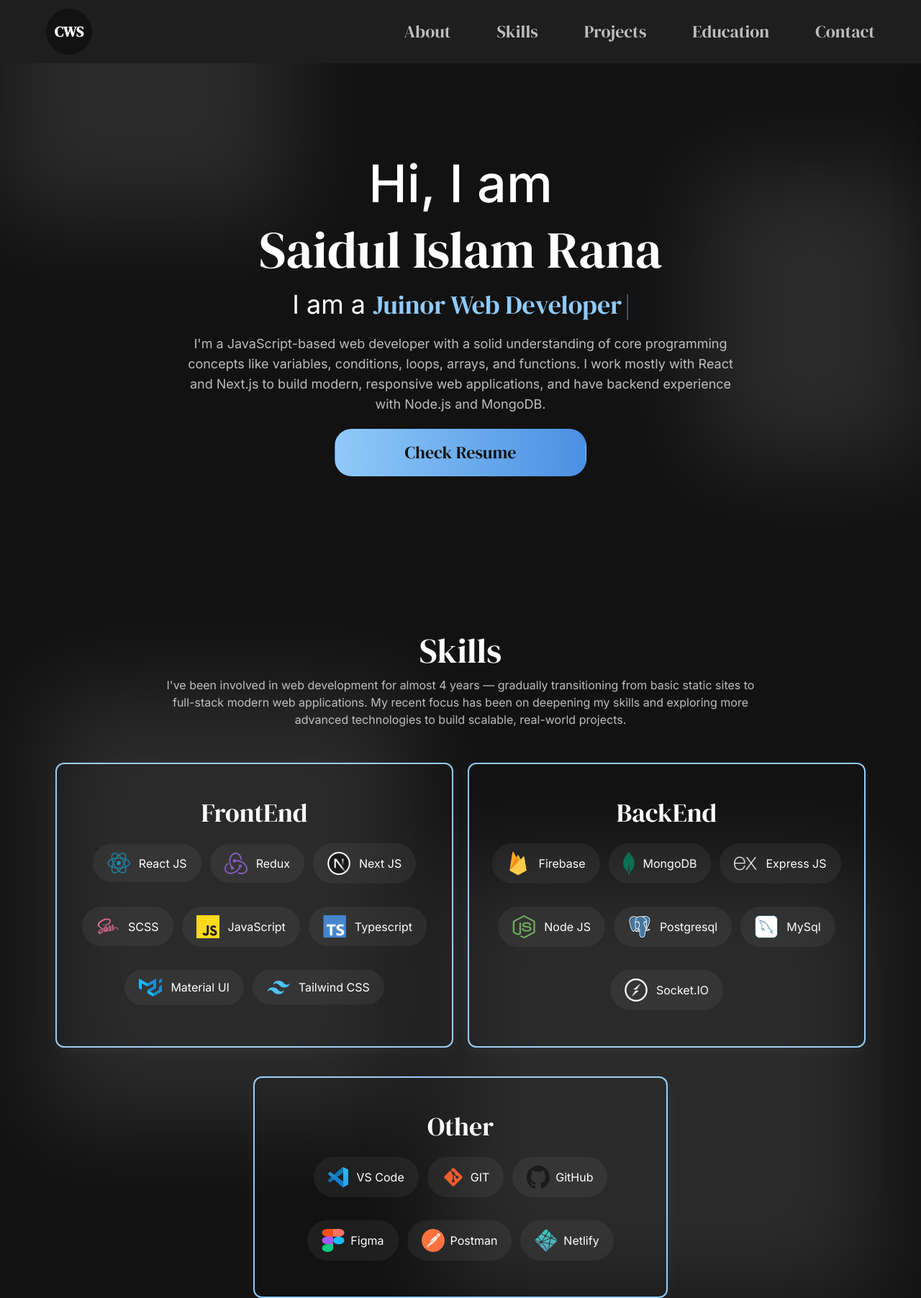
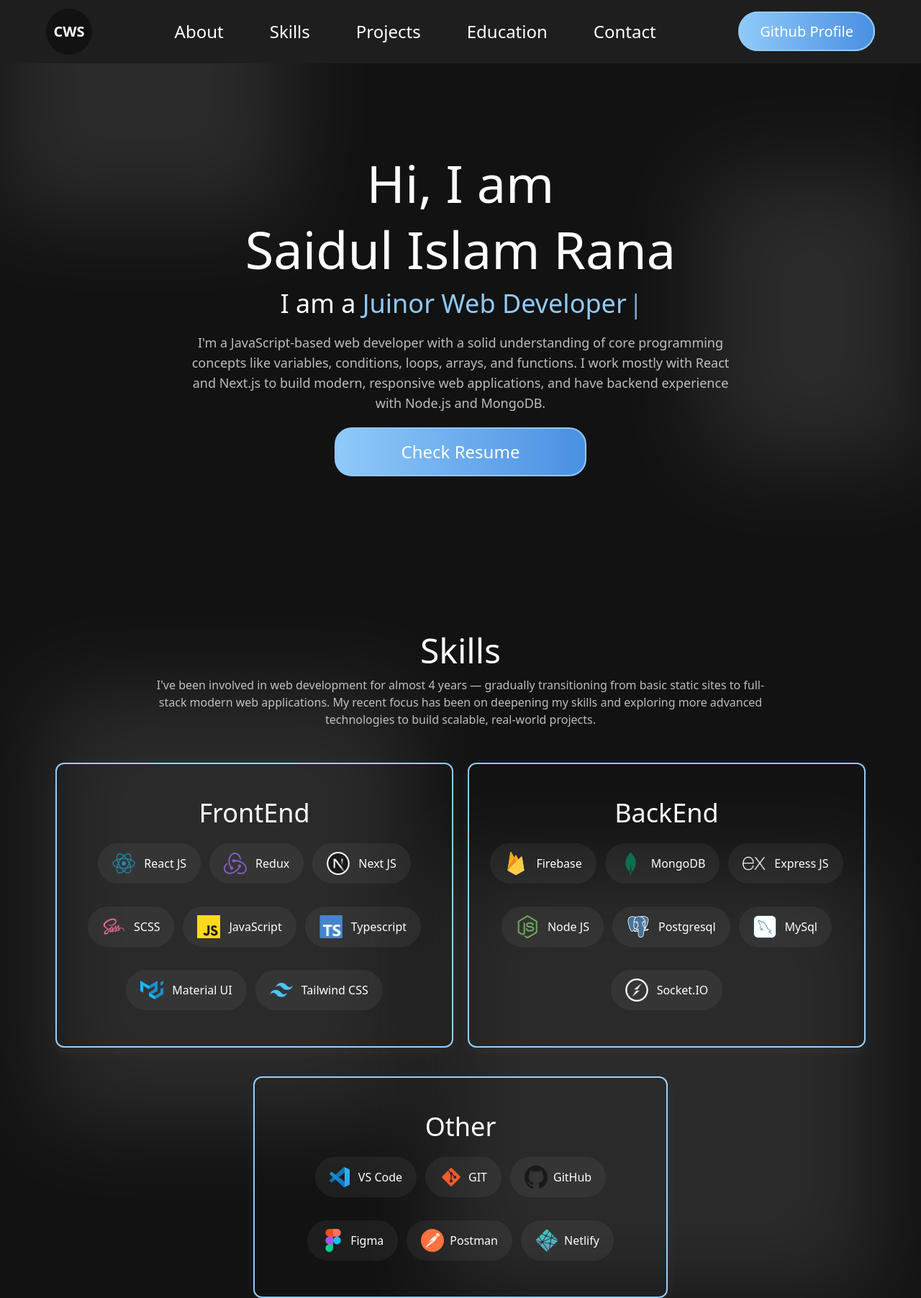
Before and after one commit to codewithsaidul/developer-portfolio, a Next.js app: page / in a window 1280 px wide. Shown: the whole page at 72% size. Built offline with nearby package versions, Linux system fonts and the light colour scheme.

Commit message:
cta btn added on nav & image aspect ratio setup

```diff
--- a/package.json
+++ b/package.json
@@ -13,7 +13,6 @@
     "next": "15.3.0",
     "react": "^19.0.0",
     "react-dom": "^19.0.0",
-    "react-icons": "^5.5.0",
     "react-simple-typewriter": "^5.0.1",
     "tailwind-merge": "^3.2.0"
   },
--- a/src/app/globals.css
+++ b/src/app/globals.css
@@ -1,6 +1,6 @@
 @import "tailwindcss";
 
-@theme inline {
+@theme {
   --color-primary: #90caf9;
   --color-secondary: #ffd54f; /*  #FFB300   */
   --color-dark: #121212; /*  #FFB300   */
--- a/src/components/Header/Navbar.tsx
+++ b/src/components/Header/Navbar.tsx
@@ -11,7 +11,6 @@
 const Navbar = () => {
   const [isOpen, setIsOpen] = useState(false);
 
-
   return (
     <header className="py-3 bg-card fixed top-0 left-0 z-50 right-0 w-full px-4 md:px-8 lg:px-12 xl:px-16 2xl:px-20">
       <nav className="flex justify-between items-center">
@@ -20,14 +19,14 @@
           <Logo />
         </div>
 
-        {/* ================== Navigation Menu =================================== */}
+        {/* ================== Center Navigation Menu =================================== */}
         <div>
-          <ul className="hidden md:flex flex-row items-center justify-center gap-5 lg:gap-10 xl:gap-16">
+          <ul className="hidden min-[850px]:flex flex-row items-center justify-center gap-5 lg:gap-10 xl:gap-16">
             {sections.map((section) => (
               <li
                 key={section}
                 className={twMerge(
-                  "text-textPrimary text-2xl font-dm-serif duration-500 hover:text-primary hover::duration-500 capitalize"
+                  "text-textSecondary text-2xl font-dm-serif duration-500 hover:text-primary hover::duration-500 capitalize"
                 )}
               >
                 <Link href={`#${section}`}>{section}</Link>
@@ -36,8 +35,18 @@
           </ul>
         </div>
 
+        <div className="max-[850px]:hidden">
+          <Link
+            href="https://github.com/codewithsaidul"
+            target="_blank"
+            className="py-3 px-7 text-xl font-dm-serif bg-gradient-to-r from-[#90caf9] to-[#4a90e2] text-white rounded-full border-2 border-primary duration-700 hover:bg-none  hover:bg-transparent hover:border-primary hover:duration-700 transition-all"
+          >
+            Github Profile
+          </Link>
+        </div>
+
         {/* toggle button */}
-        <div className="cursor-pointer md:hidden">
+        <div className="cursor-pointer min-[850px]:hidden">
           <MenuIcon isOpen={isOpen} setIsOpen={setIsOpen} />
         </div>
 
--- a/src/components/Header/Sidebar.tsx
+++ b/src/components/Header/Sidebar.tsx
@@ -16,7 +16,7 @@
     <div
       ref={sidebarRef}
       className={twMerge(
-        "absolute top-[85px] right-0 bg-card max-w-3xs w-full h-auto shadow-2xl p-10 transform transition-transform duration-500 ease-in-out rounded-2xl",
+        "absolute top-[85px] right-0 bg-card max-w-[300px] w-full h-auto shadow-2xl p-10 transform transition-transform duration-500 ease-in-out rounded-2xl",
         isOpen ? "translate-x-0 duration-500" : "translate-x-full"
       )}
     >
@@ -25,13 +25,23 @@
           <li
             key={section}
             className={twMerge(
-              "text-3xl  font-dm-serif duration-500 hover:text-primary hover::duration-500 capitalize"
+              "text-2xl text-textSecondary font-dm-serif duration-500 hover:text-primary hover::duration-500 capitalize"
             )}
             onClick={() => setIsOpen(!isOpen)}
           >
             <Link href={`#${section}`}>{section}</Link>
           </li>
         ))}
+
+        <div className="w-full flex mt-6">
+          <Link
+            href="https://github.com/codewithsaidul"
+            target="_blank"
+            className="text-center w-full py-3 px-7 text-xl font-dm-serif bg-gradient-to-r from-[#90caf9] to-[#4a90e2] text-white rounded-full border-2 border-primary duration-700 hover:bg-none  hover:bg-transparent hover:border-primary hover:duration-700 transition-all"
+          >
+            Github Profile
+          </Link>
+        </div>
       </ul>
     </div>
   );
--- a/src/sections/Hero.tsx
+++ b/src/sections/Hero.tsx
@@ -5,7 +5,10 @@
 
 const Hero = () => {
   return (
-    <section id="about" className="w-full min-h-screen flex justify-center items-center">
+    <section
+      id="about"
+      className="w-full min-h-screen flex justify-center items-center"
+    >
       <motion.div
         className="mt-20"
         initial={{ opacity: 0, y: 50 }}
@@ -50,10 +53,10 @@
 
           <div className="mt-5 flex justify-center">
             <Link
-              href="public/frontend-developer-resume-of-saidul.pdf"
+              href="/frontend-developer-resume-of-saidul.pdf"
               download
               target="_blank"
-              className="text-2xl font-dm-serif border border-transparent bg-gradient-to-r from-[#90caf9] to-[#4a90e2] text-dark py-4 px-8 rounded-3xl max-[450px]:w-[250px] max-[767px]:w-[400px] min-[768px]:w-[350px]"
+              className="text-2xl font-dm-serif bg-gradient-to-r from-[#90caf9] to-[#4a90e2] text-textSecondary text-center py-4 px-8 rounded-3xl max-[450px]:w-[250px] max-[767px]:w-[400px] min-[768px]:w-[350px] border-2 border-primary duration-1000 hover:bg-none hover:duration-1000 transition-all"
             >
               Check Resume
             </Link>
--- a/src/sections/Skills.tsx
+++ b/src/sections/Skills.tsx
@@ -1,5 +1,4 @@
 import Image from "next/image";
-import { twMerge } from "tailwind-merge";
 import { backend, frontend, others } from "../../public/constants/constants";
 
 const Skills = () => {
@@ -50,9 +49,9 @@
                       <Image
                         src={tech.icon}
                         alt={tech.name}
-                        width={150}
-                        height={150}
-                        className="w-8 h150"
+                        width={100}
+                        height={100}
+                        className="w-8 h-8 object-contain"
                       />
                     </figure>
                     <h3 className="text-white">{tech.name}</h3>
@@ -78,12 +77,9 @@
                       <Image
                         src={tech.icon}
                         alt={tech.name}
-                        width={150}
-                        height={150}
-                        className={twMerge(
-                          "w-8 h-8",
-                          tech.name === "MongoDB" && "w-4 h-8"
-                        )}
+                        width={100}
+                        height={100}
+                        className="w-8 h-8 object-contain"
                       />
                     </figure>
                     <h3 className="text-white">{tech.name}</h3>
@@ -109,12 +105,9 @@
                       <Image
                         src={tech.icon}
                         alt={tech.name}
-                        width={150}
-                        height={150}
-                        className={twMerge(
-                          "w-8 h-8",
-                          tech.name === "Fimga" && "w-2 h-12"
-                        )}
+                        width={100}
+                        height={100}
+                        className="w-8 h-8 object-contain"
                       />
                     </figure>
                     <h3 className="text-white">{tech.name}</h3>
```
Also changed, not shown: 1 other file (tests, documents, lock files or other folders).
